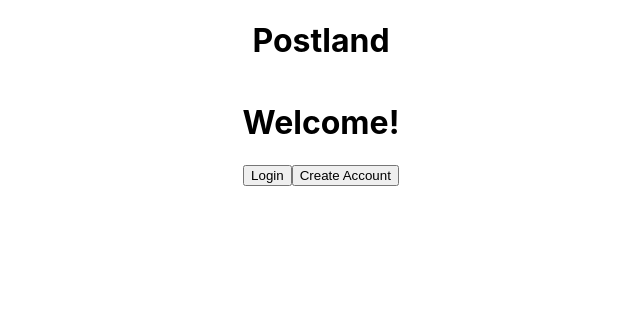
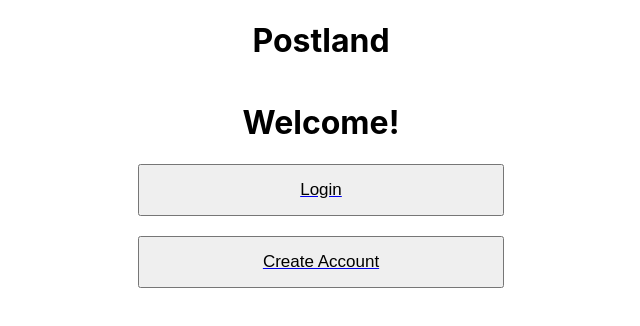
Before and after one commit to drg49/piranha-frontend, a React (Create React App) app: page / in a window 1280 px wide. Shown: the top 326 px of the page, without its empty margins (319-959 px from the left). Built offline with nearby package versions, Linux system fonts and the light colour scheme.

Commit message:
Styling changes, updated the markdown

```diff
--- a/src/App.css
+++ b/src/App.css
@@ -48,6 +48,18 @@ hr {
 
 /* /////////////////////////////////////////// */
 
+/* WELCOME - HOME PAGE /////////////////////// */
+
+#welcome button {
+  font-size: 17px;
+  display: block;
+  padding: 14px 16px;
+  margin: auto;
+  margin-top: 20px;
+  width: 366px;
+}
+
+/* /////////////////////////////////////////// */
 
 /* LOGIN - SIGNUP PAGES ////////////////////// */
 
@@ -67,7 +79,7 @@ form input {
 form input:last-of-type {
   margin: auto;
   margin-top: 20px;
-  width: 366px
+  width: 366px;
 }
 
 #form-bottom {
--- a/src/pages/Home.js
+++ b/src/pages/Home.js
@@ -2,7 +2,7 @@ import {Link} from 'react-router-dom'
 
 const Home = () => {
     return (
-        <div>
+        <div id="welcome">
             <h1>Welcome!</h1>
 
             <Link to="/login"><button>Login</button></Link>
```
Also changed, not shown: 1 other file (tests, documents, lock files or other folders).
